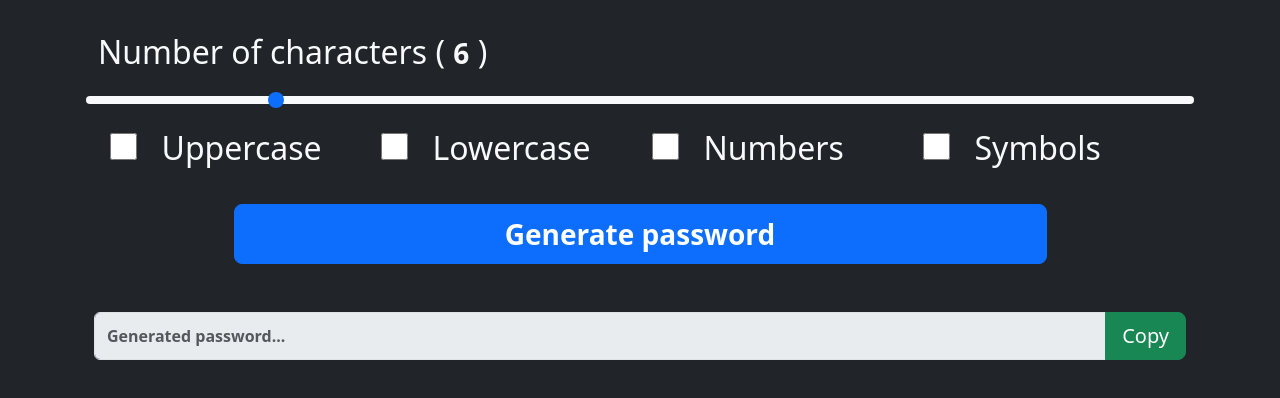
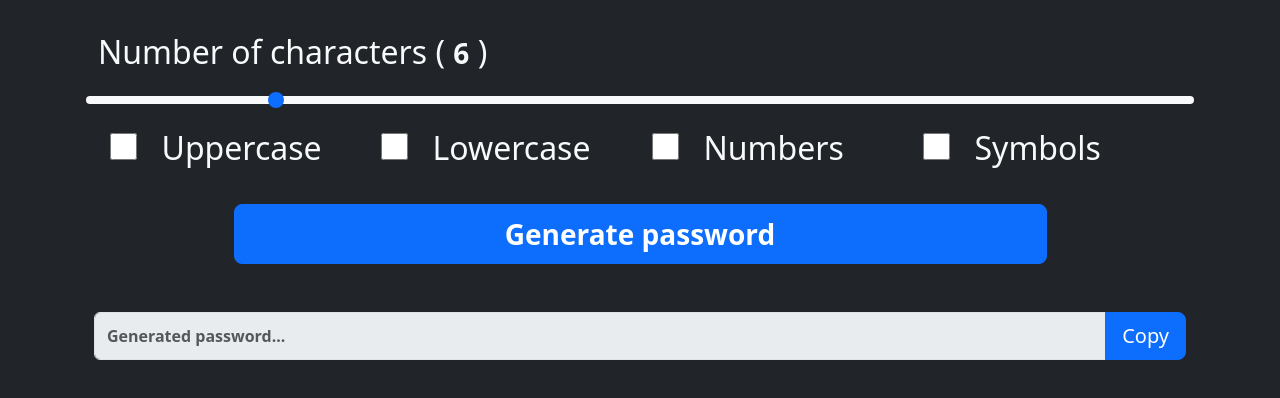
Before and after one commit to ThabaniDev/password-generator, a plain HTML site: page index.html in a window 1280 px wide. Shown: the part 130-528 px from the top of the page. Drawn offline with Linux system fonts and the light colour scheme.

Commit message:
chnaging the copy button color

```diff
--- a/index.html
+++ b/index.html
@@ -62,7 +62,9 @@
 						name="uppercase"
 						id="uppercase"
 					/>
-					<label for="uppercase" class="form-check-label">Uppercase</label>
+					<label for="uppercase" class="form-check-label"
+						>Uppercase</label
+					>
 				</div>
 				<div class="container mb-3 d-inline">
 					<input
@@ -71,7 +73,9 @@
 						name="lowercase"
 						id="lowercase"
 					/>
-					<label for="lowercase" class="form-check-label">Lowercase</label>
+					<label for="lowercase" class="form-check-label"
+						>Lowercase</label
+					>
 				</div>
 				<div class="container mb-3 d-inline">
 					<input
@@ -80,7 +84,9 @@
 						name="numbers"
 						id="numbers"
 					/>
-					<label for="numbers" class="form-check-label">Numbers</label>
+					<label for="numbers" class="form-check-label"
+						>Numbers</label
+					>
 				</div>
 				<div class="container mb-3 d-inline">
 					<input
@@ -116,7 +122,7 @@
 					readonly
 					disabled
 				/>
-				<button class="btn btn-success btn-lg" onclick="copyPassword()">
+				<button class="btn btn-primary btn-lg" onclick="copyPassword()">
 					Copy
 				</button>
 			</div>
```
Also changed, not shown: script.js (+3 -5 lines).
